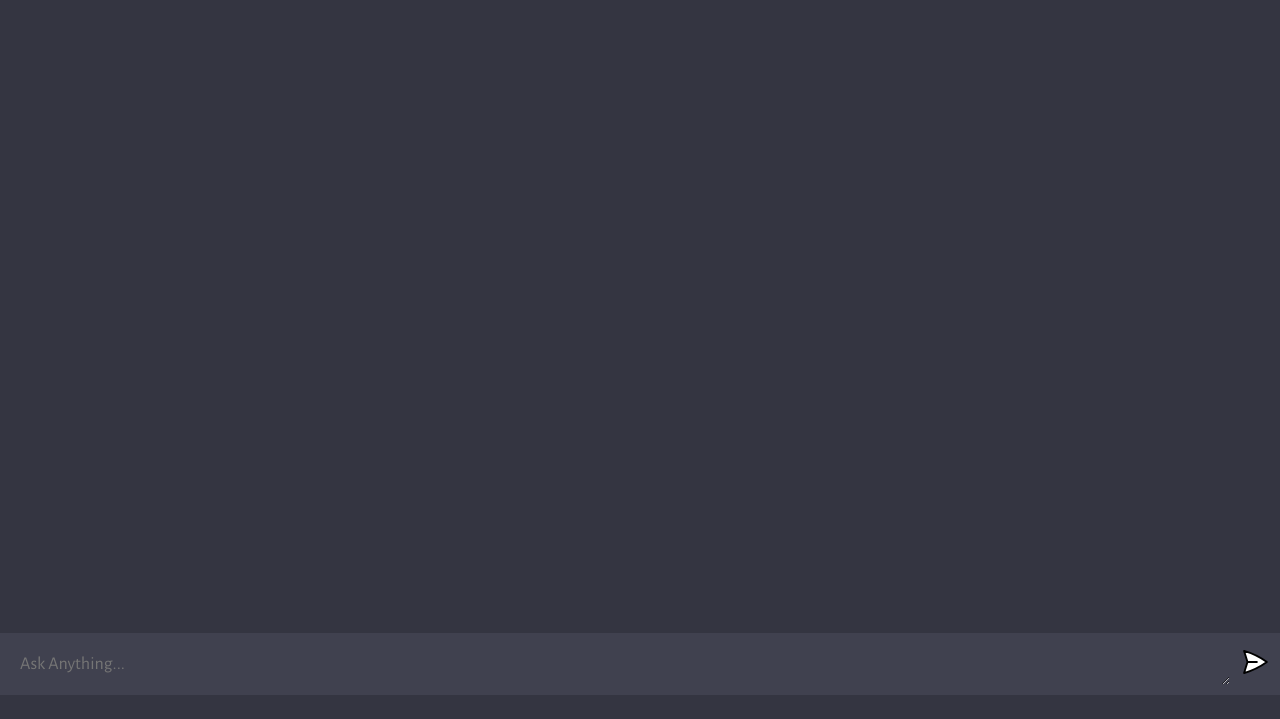
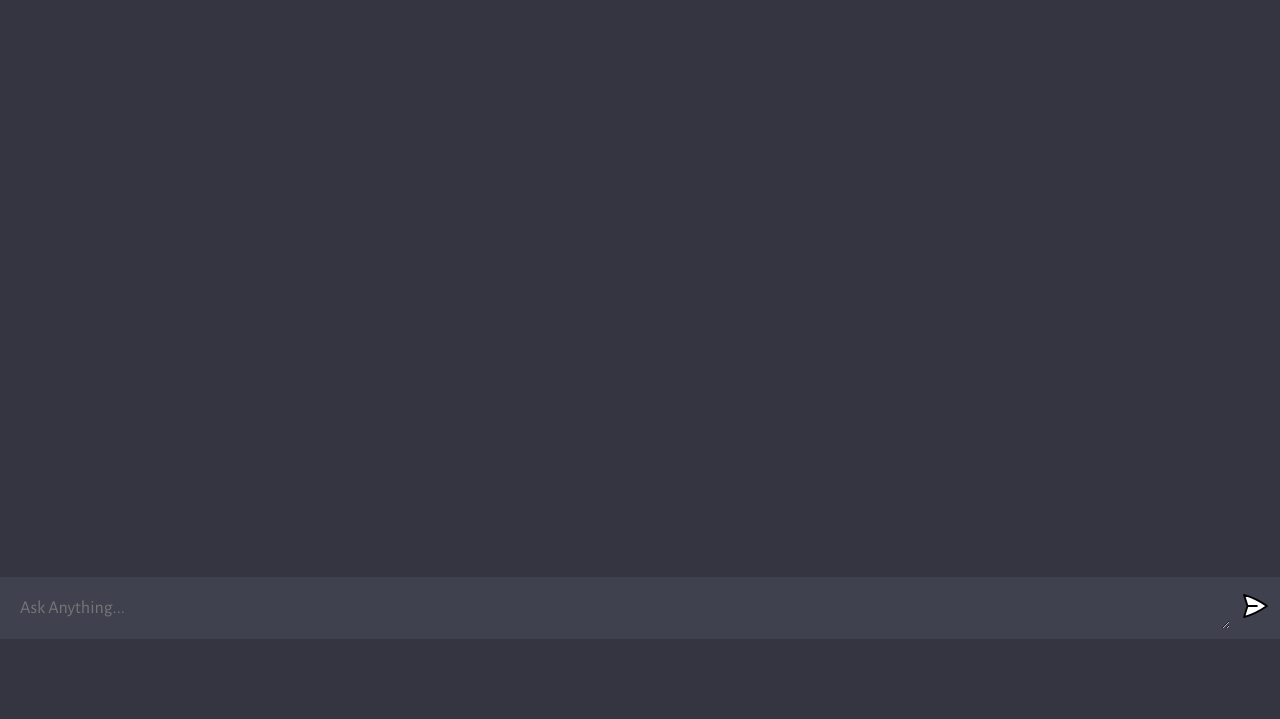
Before and after one commit to Rahulkrsingh32/Chat-gpt, a website built with Vite: page client/index.html in a window 1280 px wide. Shown: the part 81-800 px from the top of the page. Built offline with nearby package versions, Linux system fonts and the light colour scheme.

Commit message:
second design

```diff
--- a/client/style.css
+++ b/client/style.css
@@ -13,7 +13,7 @@ body {
 
 #app {
   width: 100vw;
-  height: 97vh;
+  height: 90vh;
   background: #343541;
 
   display: flex;
```
